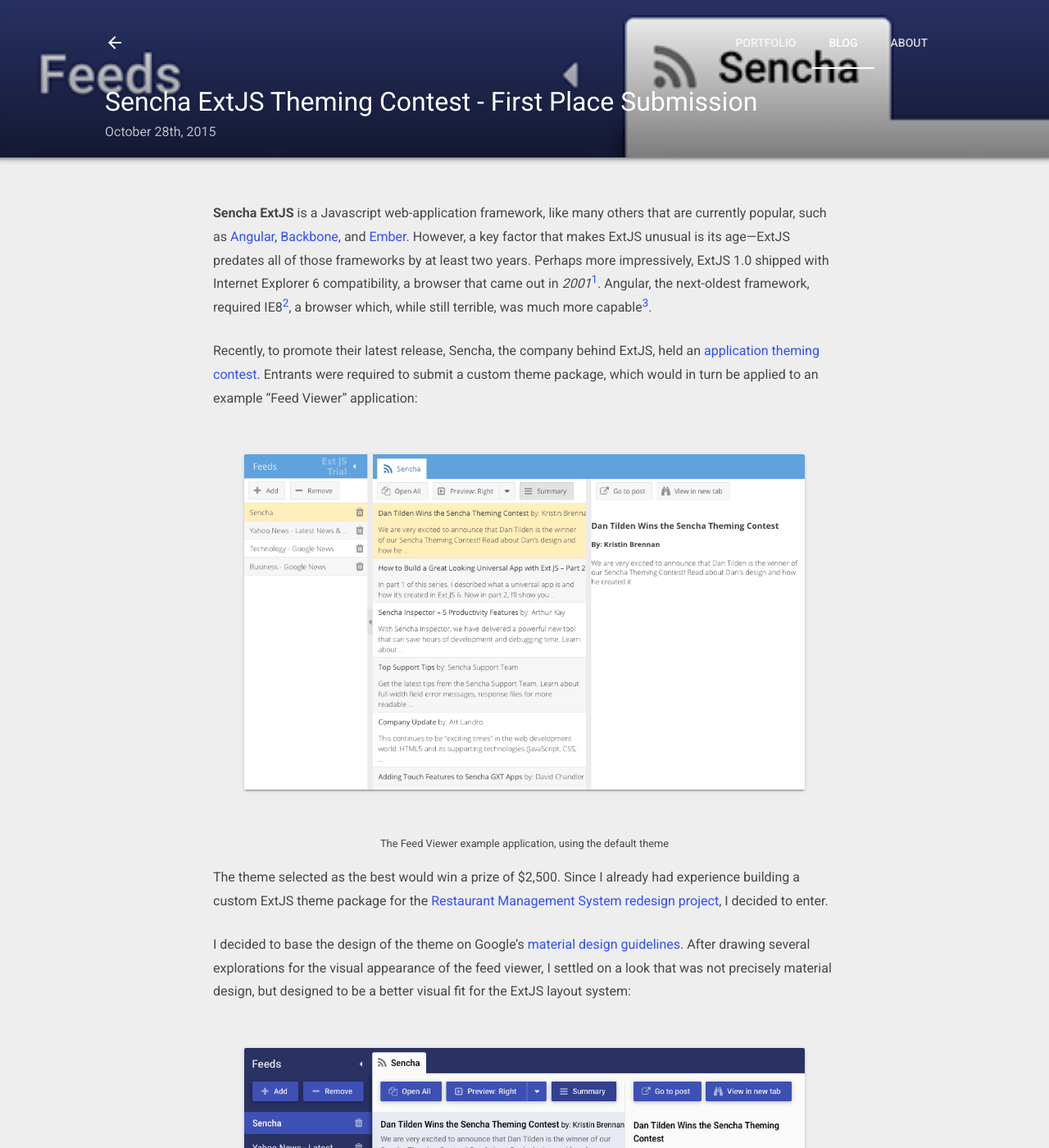
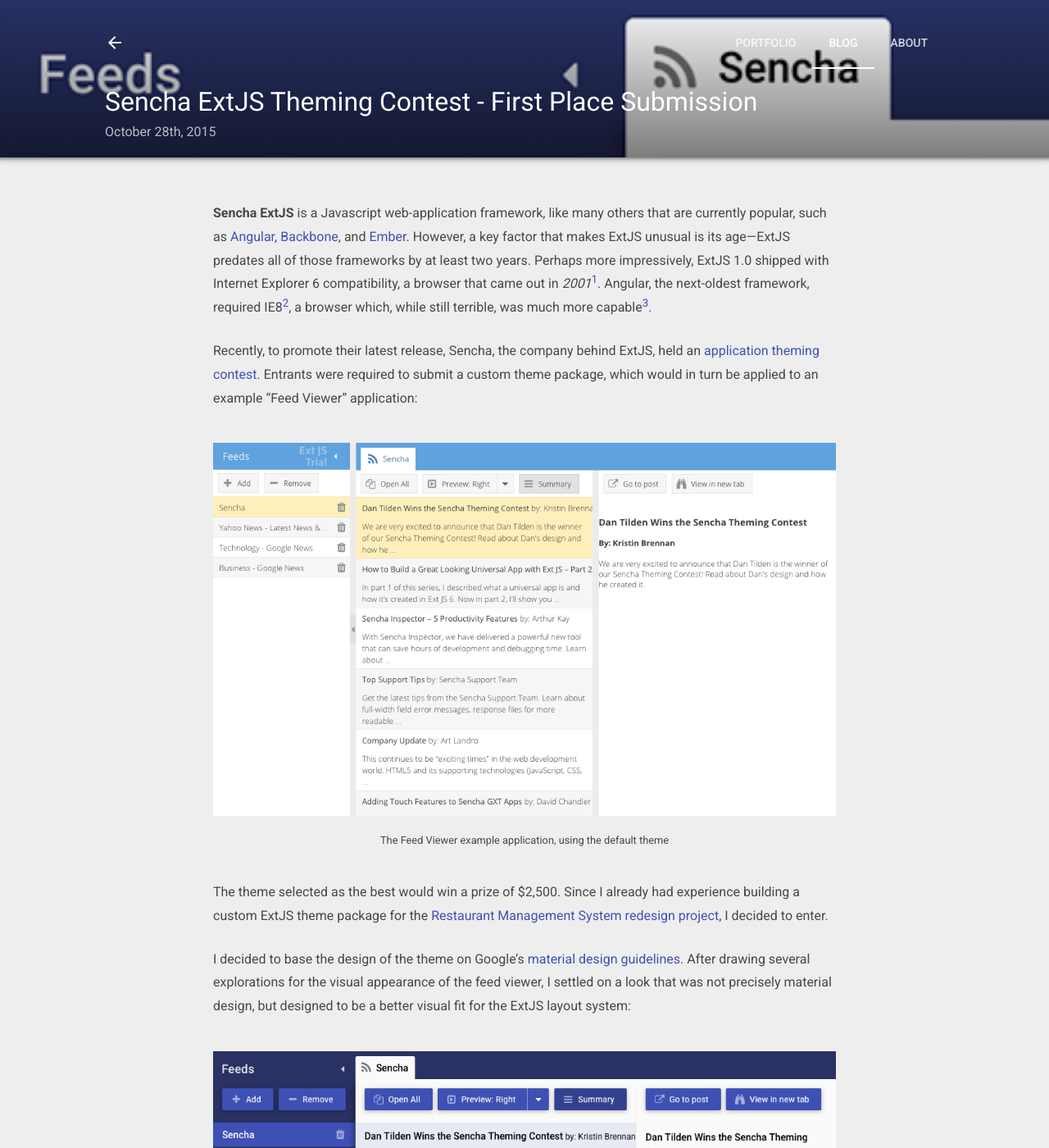
Before and after one commit to tilden/tilden.github.io, a Jekyll site: the page built from _posts/2015-10-28-theme_contest.md, in a window 1280 px wide and 1400 px high. Shown: the whole window at 82% size. Built offline with Jekyll 4.4.1, drawn with Linux system fonts in a browser that asks for light colours; nearby versions of some CDN libraries.

Commit message:
Image style improvements

```diff
--- a/_includes/img.html
+++ b/_includes/img.html
@@ -1,11 +1,13 @@
 
 
 
+<figure>
 {% if include.w %}
 <img src="{{ include.url }}" alt="{{ include.alt }}" title="{{ include.title }}" width="{{ include.w }}" height="{{ include.h }}">
 {% else %}
 <img src="{{ include.url }}" alt="{{ include.alt }}" title="{{ include.title }}">
 {% endif %}
 {% if include.caption %}
-<div class="caption">{{ include.caption }}</div>
+<figcaption>{{ include.caption }}</figcaption>
 {% endif %}
+</figure>
--- a/_posts/2015-10-28-theme_contest.md
+++ b/_posts/2015-10-28-theme_contest.md
@@ -12,16 +12,24 @@
 
 Recently, to promote their latest release, Sencha, the company behind ExtJS, held an [application theming contest](https://www.sencha.com/blog/sencha-application-theming-contest/). Entrants were required to submit a custom theme package, which would in turn be applied to an example "Feed Viewer" application:
 
-![Screenshot of the Feed Viewer example with the default theme](/images/posts/theme_contest/feed_viewer.png "what a strangely relevant news story" )
-<div class="caption">The Feed Viewer example application, using the default theme</div>
+
+{% include img.html
+  url="/images/posts/theme_contest/feed_viewer.png"
+  alt="Screenshot of the Feed Viewer example with the default theme"
+  title="what a strangely relevant news story"
+  caption="The Feed Viewer example application, using the default theme"
+%}
 
 The theme selected as the best would win a prize of $2,500. Since I already had experience building a custom ExtJS theme package for the [Restaurant Management System redesign project](/projects/restaurant_management), I decided to enter.
 
 I decided to base the design of the theme on Google's [material design guidelines](https://www.google.com/design/spec/material-design/introduction.html). After drawing several explorations for the visual appearance of the feed viewer, I settled on a look that was not precisely material design, but designed to be a better visual fit for the ExtJS layout system:
 
-![Screenshot of winning theme](/images/posts/theme_contest/final_version.png "is it purple, blue, or indigo? YOU DECIDE" )
-
-<div class="caption">The winning theme, as featured on the <a href="https://www.sencha.com/blog/dan-tilden-wins-the-sencha-theming-contest/">Sencha website</a></div>
+{% include img.html
+  url="/images/posts/theme_contest/final_version.png"
+  alt="Screenshot of winning theme"
+  title="is it purple, blue, or indigo? YOU DECIDE"
+  caption="The winning theme, as featured on the <a href='https://www.sencha.com/blog/dan-tilden-wins-the-sencha-theming-contest/'>Sencha website</a>"
+%}
 
 My theme was selected as the best---not only for its appearance, but also for its well-organized implementation and clean code. If you are interested in using it for your own projects, the [theme's code is currently posted on Sencha's official GitHub account](https://github.com/sencha/theming-contest/tree/winner1)!
 
--- a/css/style.scss
+++ b/css/style.scss
@@ -39,7 +39,7 @@
 
 a {
   text-decoration: none;
-  color: $material-indigo-a700;
+  color: $material-blue-grey-600;
 }
 
 a:hover {
@@ -220,7 +220,7 @@
     text-align: left;
     text-transform: uppercase;
     font-weight: 500;
-    color: $material-indigo-500;
+    color: $material-blue-grey-600;
     font-size: 14px;
     padding: 0 0 13px 0;
     margin-top: -3px;
@@ -368,15 +368,6 @@
   padding-top: 38px;
   text-align: left;
 
-  img {
-    display: block;
-    margin: 54px auto;
-    border-radius: 2px;
-    max-width: 90%;
-    height: auto;
-     @include shadow-elevation-2dp;
-  }
-
   h2, h3 {
     font-size: 24px;
     line-height: 1.2;
@@ -397,15 +388,70 @@
   }
 }
 
+figure {
+  margin:  40px 0 40px;
+  border-radius: 3px;
+  text-align: center;
+  font-size: 80%;
+
+  img {
+    max-width: 100%;
+    height: auto;
+  }
+
+
+  figcaption {
+    padding-top: 15px;
+    width: 80%;
+    margin: 0 auto;
+  }
+}
+
+#markdown-toc {
+  list-style: none;
+  margin-left: 0;
+  padding: 0px 15px;
+  font-weight: 400;
+  font-size: 18px;
+  border-left: 4px solid $material-blue-grey-200;
+
+  &:before {
+    content: 'Contents';
+    font-weight: 400;
+    font-size: 14px;
+    margin-bottom: 10px;
+    display: block;
+    color: $material-grey-500;
+  }
+
+  ul  {
+    margin-left: 10px;
+  }
+
+  li li {
+    font-size: 15px;
+    list-style: none;
+  }
+
+  li li:before {
+    content: '';
+    width: 5px;
+    height: 5px;
+    margin: 0 7px 4px 3px;
+    display: inline-block;
+    background-color: $material-blue-grey-200;
+  }
+}
+
 // special colors
 .section-about .post-content {
-  h2, h3 {
+  h2, h3, a {
     color: $material-light-green-900;
   }
 }
 
 .section-blog .post-content {
-  h2, h3 {
+  h2, h3, a {
     color: $material-indigo-500;
   }
 }
@@ -432,12 +478,6 @@
   padding: 10px 10px 7px;
 }
 
-.caption {
-  text-align: center;
-  font-size: 80%;
-  display: block;
-  line-height: 1.8;
-}
 
 .footnotes {
   font-size: 14px;
--- a/index.html
+++ b/index.html
@@ -4,8 +4,7 @@
 is_top_level: true
 title: "Dan Tilden"
 subtitle: >
-          I'm a hybrid interaction designer and prototyper with a multidisciplinary
-          background
+          User Experience Designer
 banner_photo: "images/pebbles2.jpg"
 ---
 
```
Also changed, not shown: projects/restaurant_management.md (+4 -0 lines).
